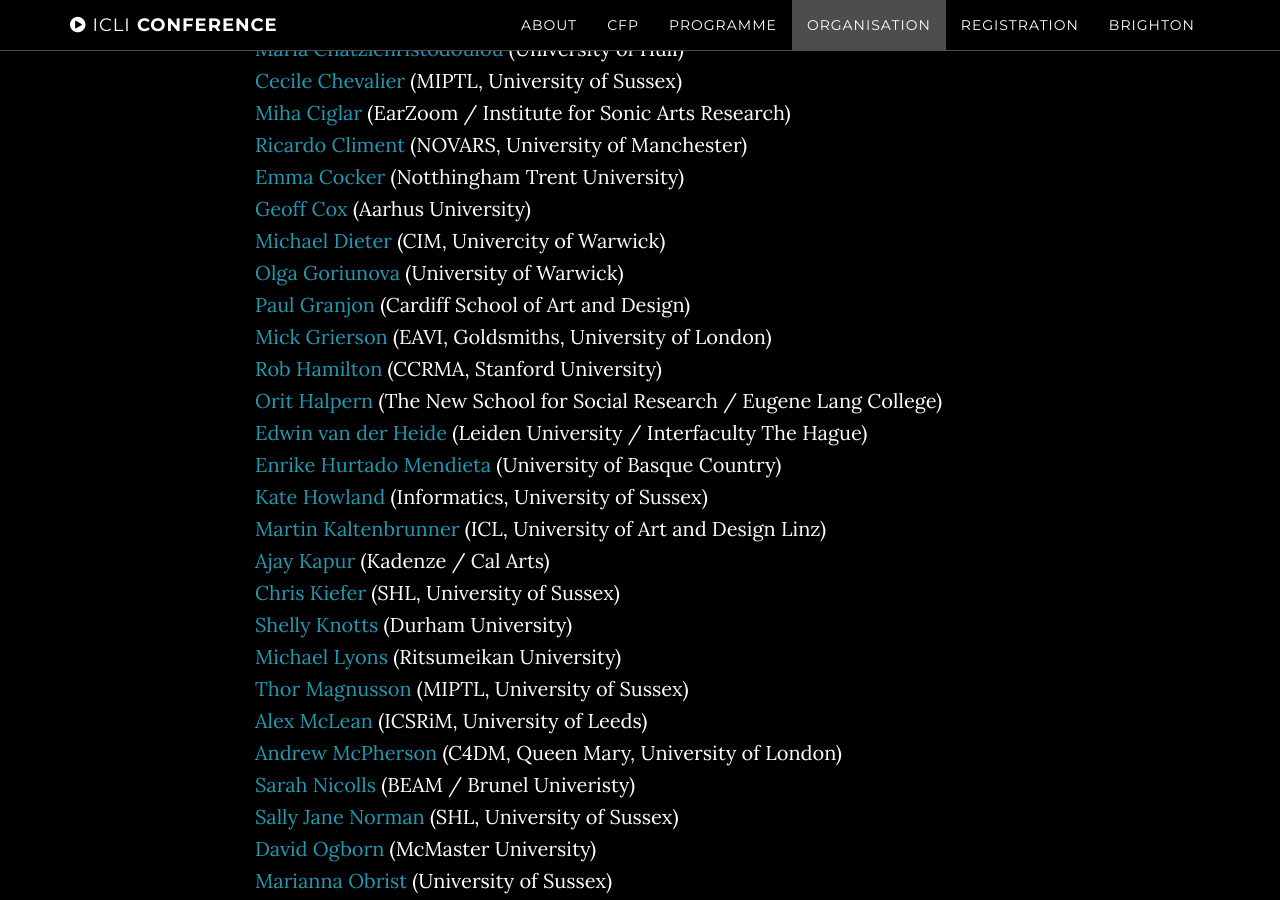
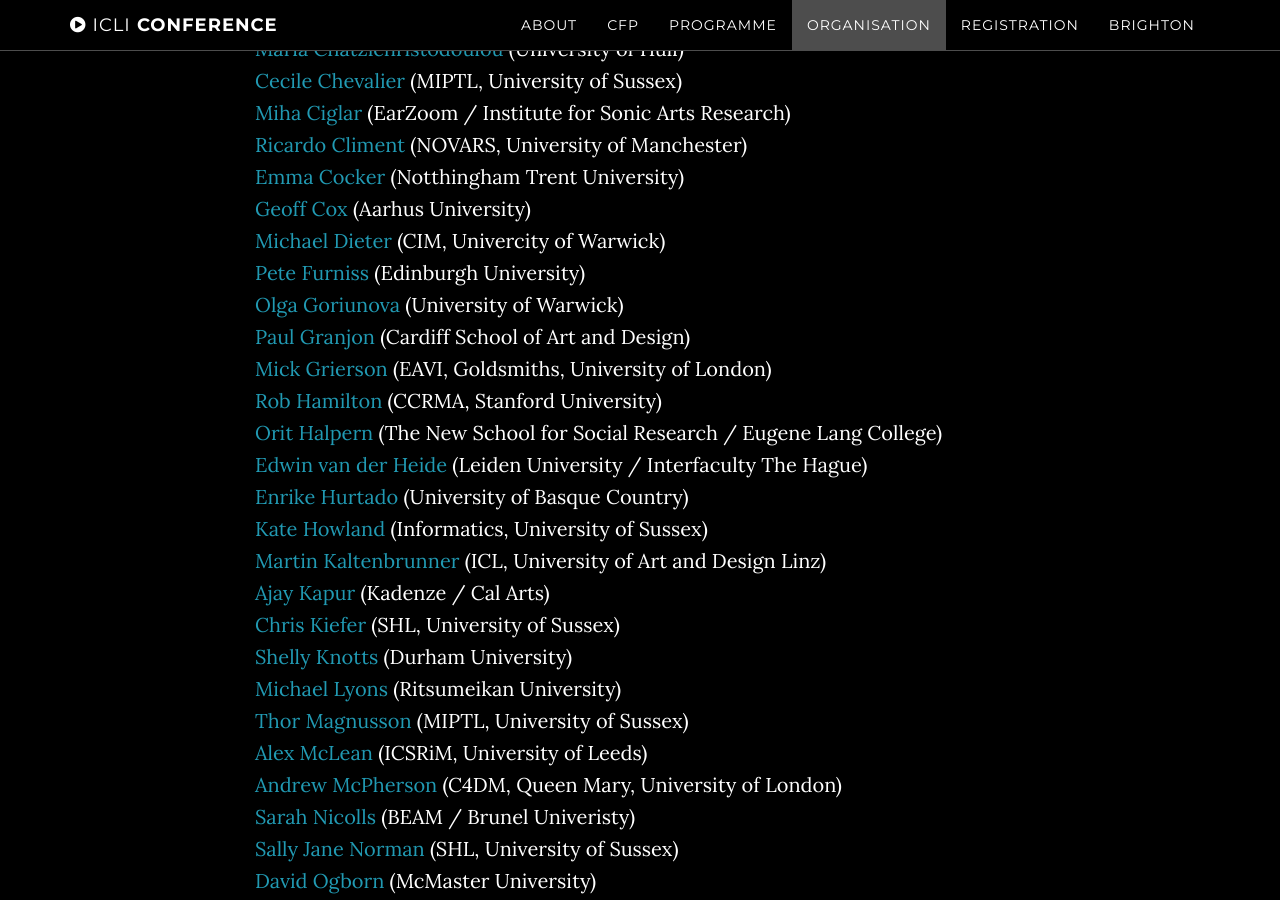
Before and after one commit to thormagnusson/liveinterfaces, a Jekyll site: the page built from index.html, in a window 1280 px wide and 900 px high, scrolled down 7056 px. Built offline with Jekyll 4.4.1, drawn with Linux system fonts in a browser that asks for light colours; some of the changed text lies outside the part shown.

Commit message:
fixing committee

```diff
--- a/_includes/organisation.html
+++ b/_includes/organisation.html
@@ -69,6 +69,9 @@
             <a href="http://www2.warwick.ac.uk/fac/cross_fac/cim/people/academic/michael-dieter/" target="_blank">
             Michael Dieter</a> (CIM, Univercity of Warwick)<br>
 
+            <a href="http://www.petefurniss.com" target="_blank">
+            Pete Furniss</a> (Edinburgh University)<br>
+
             <a href="http://www2.warwick.ac.uk/fac/cross_fac/cim/people/academic/olga-goriunova/" target="_blank">
             Olga Goriunova</a> (University of Warwick)<br>
             <!-- Royal Holloway University of London-->
@@ -89,7 +92,7 @@
             Edwin van der Heide</a> (Leiden University / Interfaculty The Hague)<br>
 
             <a href="http://www.ixi-audio.net" target="_blank">
-            Enrike Hurtado Mendieta</a> (University of Basque Country)<br>
+            Enrike Hurtado </a> (University of Basque Country)<br>
 
             <a href="http://www.sussex.ac.uk/profiles/172510" target="_blank">
             Kate Howland</a> (Informatics, University of Sussex)<br>
@@ -132,6 +135,9 @@
 
             <a href="http://ruipenha.pt/biography/" target="_blank">
             Rui Penha</a> (Universidade do Porto)<br>
+
+            <a href="http://eavi.goldsmithsdigital.com/staff/dr-adam-parkinson/" target="_blank">
+            Adam Parkinson</a> (EAVI, Goldsmiths, University of London)<br>
 
             <a href="http://www.sarc.qub.ac.uk/sites/sarc/People/Staff/ProfessorPedroRebelo/" target="_blank">
             Pedro Rebelo</a> (SARC, School of Creative Arts Belfast)<br>
```
